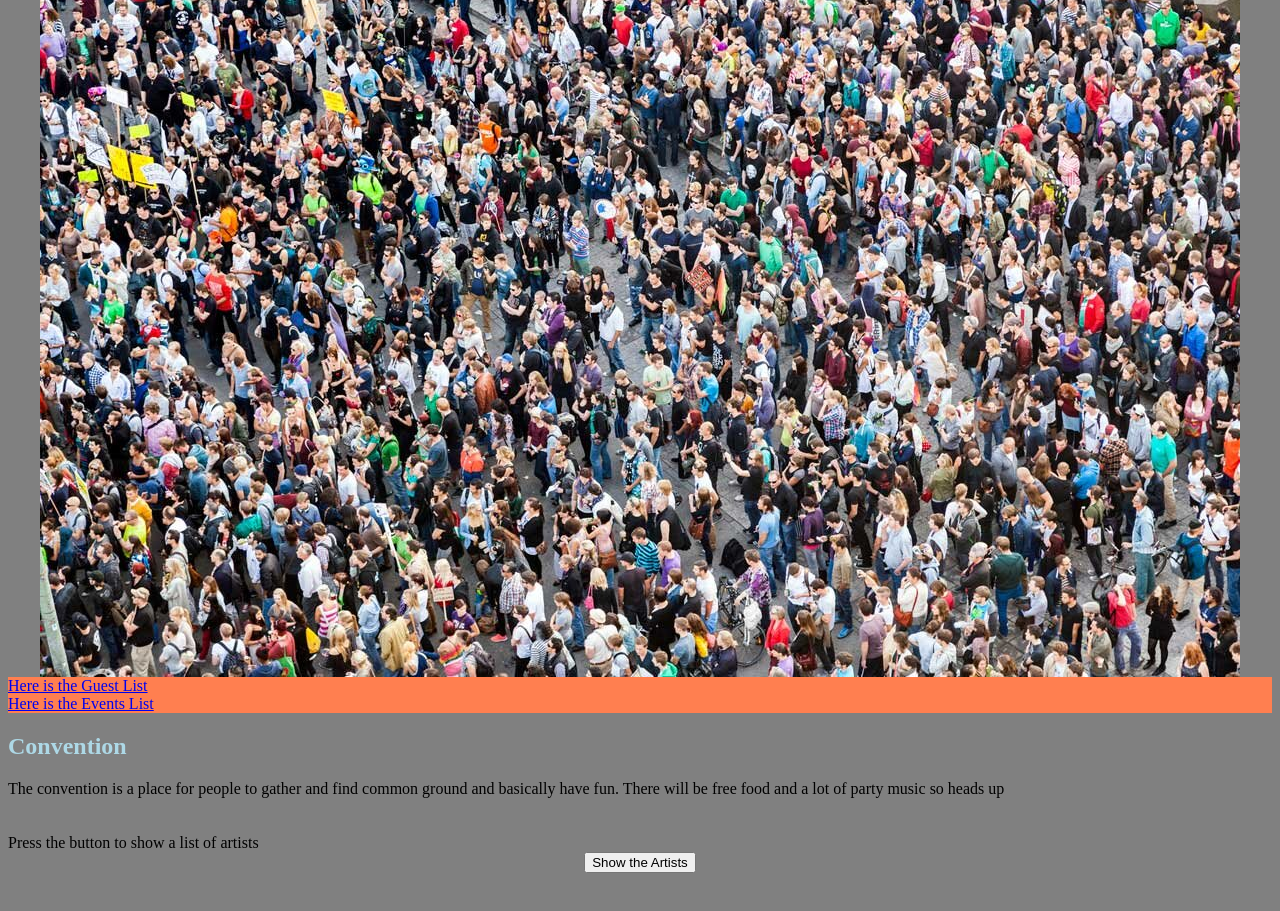
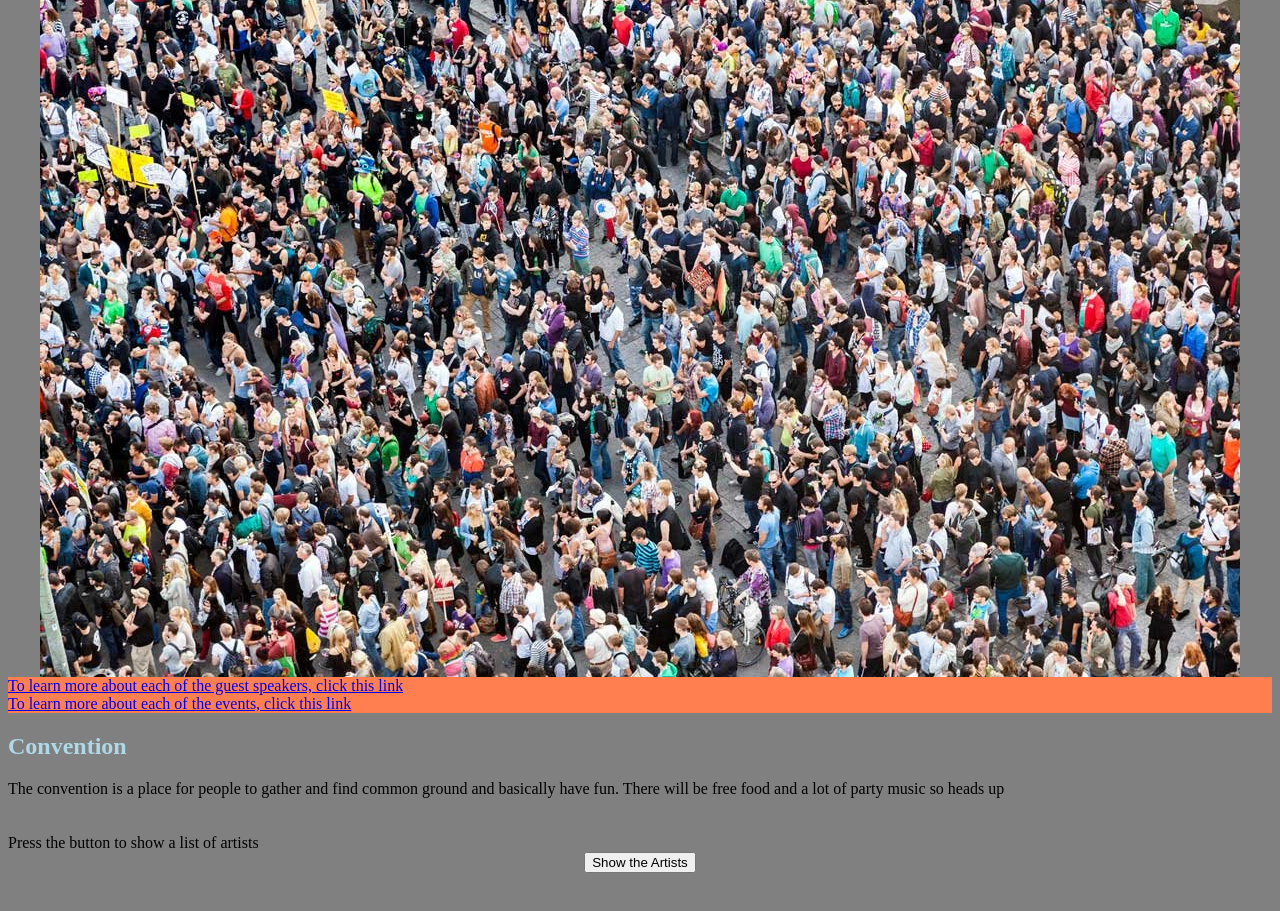
Before and after one commit to Vikramv2789/Change-JS, a plain HTML site: page index.html in a window 1280 px wide. Shown: the part 101-1012 px from the top of the page. Drawn offline with Linux system fonts and the light colour scheme.

Commit message:
Update index.html

```diff
--- a/index.html
+++ b/index.html
@@ -61,8 +61,8 @@
     </div>
     <img id="coverImage" src="convention1.jpg" alt="">
     <div id="navbar">
-        <a href="guest.html">Here is the Guest List</a>
-        <a href="events.html">Here is the Events List</a>
+        <a href="guest.html">To learn more about each of the guest speakers, click this link</a>
+        <a href="events.html">To learn more about each of the events, click this link</a>
     </div>
     <h2>Convention</h2>
     <div>
```
